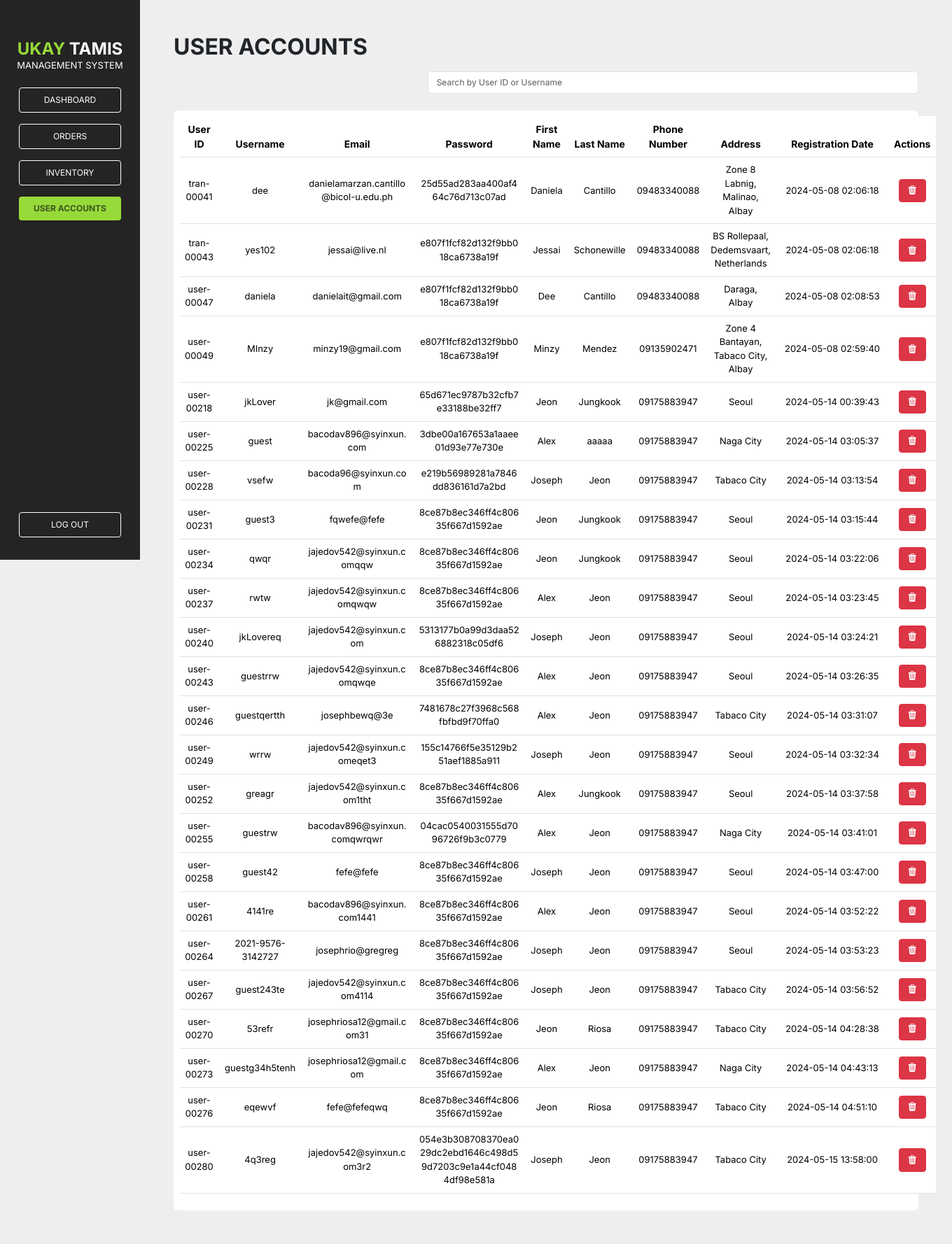
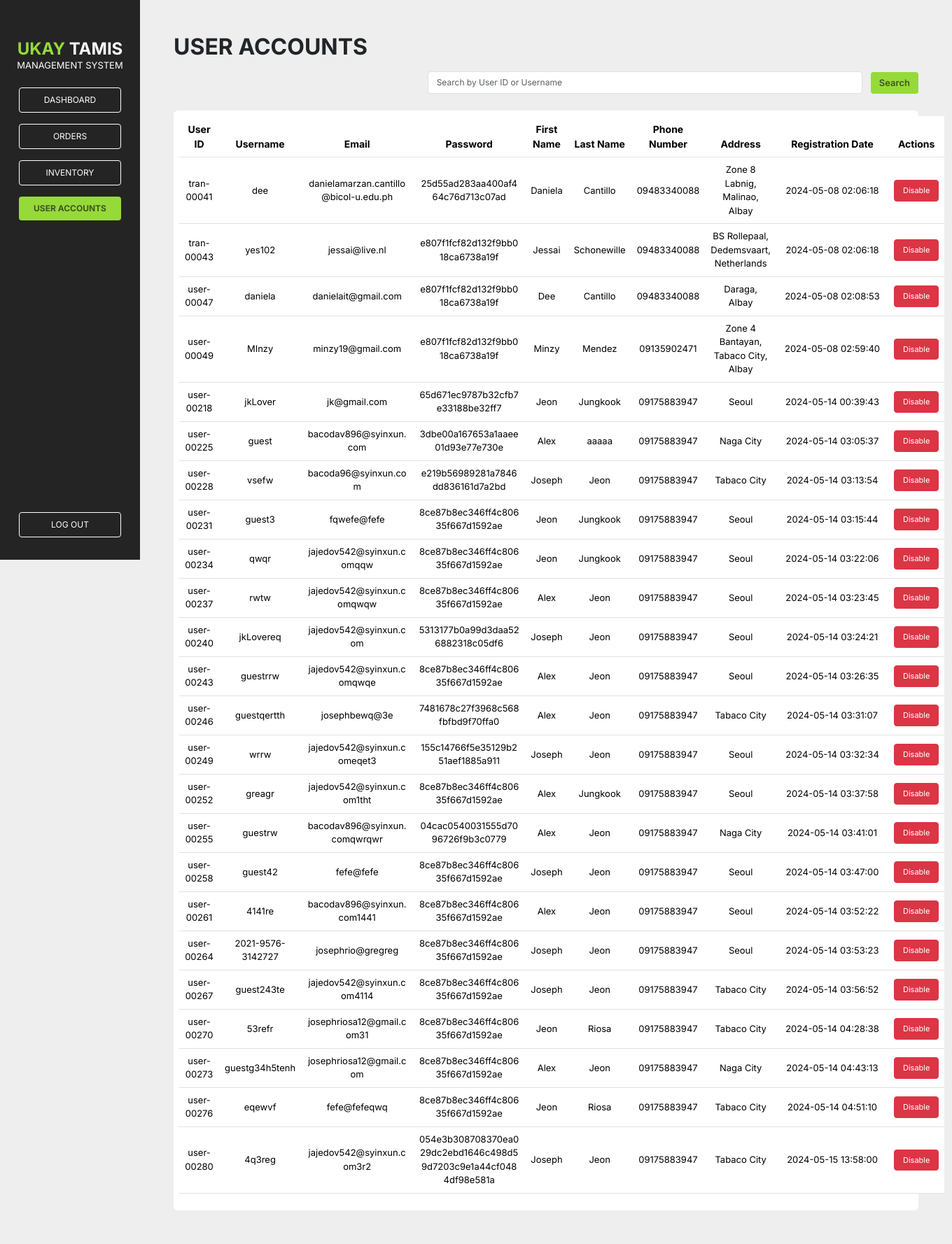
Before and after one commit to msn02/Ukay-Tamis-Management-System, a PHP site: page /pages/users.php in a window 1360 px wide. Shown: the whole page at 70% size. Run offline with PHP 8.4, Linux system fonts and the light colour scheme; data comes from the database, SQL or seed files in the repository.

Commit message:
style: delete button changed to disable button

```diff
--- a/css/users.css
+++ b/css/users.css
@@ -2,6 +2,10 @@
 
 .body_con {
     margin-left: 200px;
+}
+
+.gray_btn button, .gray_btn button:hover{
+    font-size: 11px;
 }
 
 .record_btn input, .record_btn label {
--- a/pages/users.php
+++ b/pages/users.php
@@ -13,14 +13,11 @@
 
     <div class="body_con p-5">
         <h2 class="fw-bold">USER ACCOUNTS</h2>
-        <div class="row record_btn mt-3">
-            <!-- options -->
-            <div class="col">
-
-            </div>
+        <div class="row mt-3">
             <!-- search bar -->
-            <div class="col-8 ms-auto search_input">
+            <div class="col-8 ms-auto search_input green_btn hstack gap-1 record_btn">
                 <input id="searchInput" class="form-control me-2 rounded-1 focus-ring-light focus-ring" type="search" placeholder="Search by User ID or Username" aria-label="Search">
+                <button class="btn btn-secondary border-0 rounded-1" id="search_btn" type="submit">Search</button>
             </div>
         </div>
 
@@ -71,7 +68,7 @@
                             echo "<div class='m-0 p-0 hstack gap-2 d-flex justify-content-center gray_btn'>";
                             echo "<form method='POST' action='server/delete_user.php'>";
                             echo "<input type='hidden' name='user_id' value='" . $row["user_id"] . "'>";
-                            echo "<button type='submit' class='btn btn-danger rounded-1' name='delete_user'><i class='bi bi-trash3-fill'></i></button>";
+                            echo "<button type='submit' class='btn btn-danger rounded-1' name='delete_user'>Disable</button>";
                             echo "</form>";
                             echo "</div>";
                             echo "</td>";
@@ -113,8 +110,5 @@
         }
     });
 </script>
-
-
-
 </body>
 </html>
```
